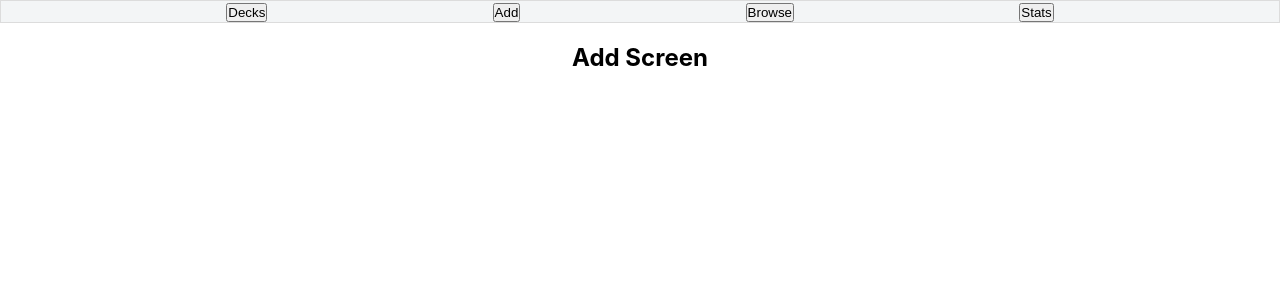
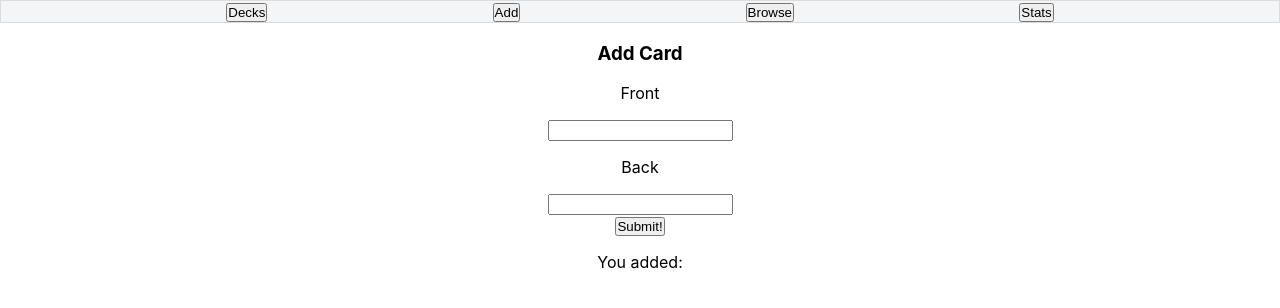
Before and after one commit to markxburek/flashcard-app, a React (Create React App) app in the folder flashcard-app/: page / in a window 1280 px wide. Both pictures are taken after a click on the button "Add". Shown: the top 308 px of the page. Built offline with nearby package versions, Linux system fonts and the light colour scheme.

Commit message:
AddCardScreen has inputs for front and back

```diff
--- a/flashcard-app/src/components/AddCardScreen.js
+++ b/flashcard-app/src/components/AddCardScreen.js
@@ -1,12 +1,58 @@
 import React from 'react'
 
-const AddScreen = (props) => {
-    return (
-        <div>
-            <h2>Add Screen </h2>
+class AddScreen extends React.Component {
+    constructor(props) {
+        super(props);
+        this.state = {
+            front: '',
+            submitedFront: '',
+            back: '',
+            submitedBack:''
+        };
+        this.handleChangeFront = this.handleChangeFront.bind(this);
+        this.handleChangeBack = this.handleChangeBack.bind(this);
+        this.handleSubmit = this.handleSubmit.bind(this);
+    }
+    handleChangeFront(event) {
+        this.setState({
+            front: event.target.value
+        });
+    }
+    handleChangeBack(event) {
+        this.setState({
+            back: event.target.value
+        });
+    }
 
-        </div>
-    )
-}
+    handleSubmit(event) {
+        event.preventDefault();
+        this.setState({
+            front: '',
+            submitedFront: this.state.front,
+            submitedBack: this.state.back
+        });
+    }
+    render() {
+        return (
+            <div>
+                <h3> Add Card</h3>
+                <form onSubmit={this.handleSubmit}>
+                    <p>Front</p>
+
+                    <input value={this.state.front} onChange={this.handleChangeFront} />
+                    <p>Back</p>
+                    <input value={this.state.back} onChange={this.handleChangeBack} /><br/>
+
+
+                    <button type='submit'>Submit!</button>
+                </form>
+
+                <p>You added:</p>
+                <h1>{this.state.submitedFront}</h1>
+                <h1>{this.state.submitedBack}</h1>
+            </div>
+        );
+    }
+};
 
 export default AddScreen;
```
